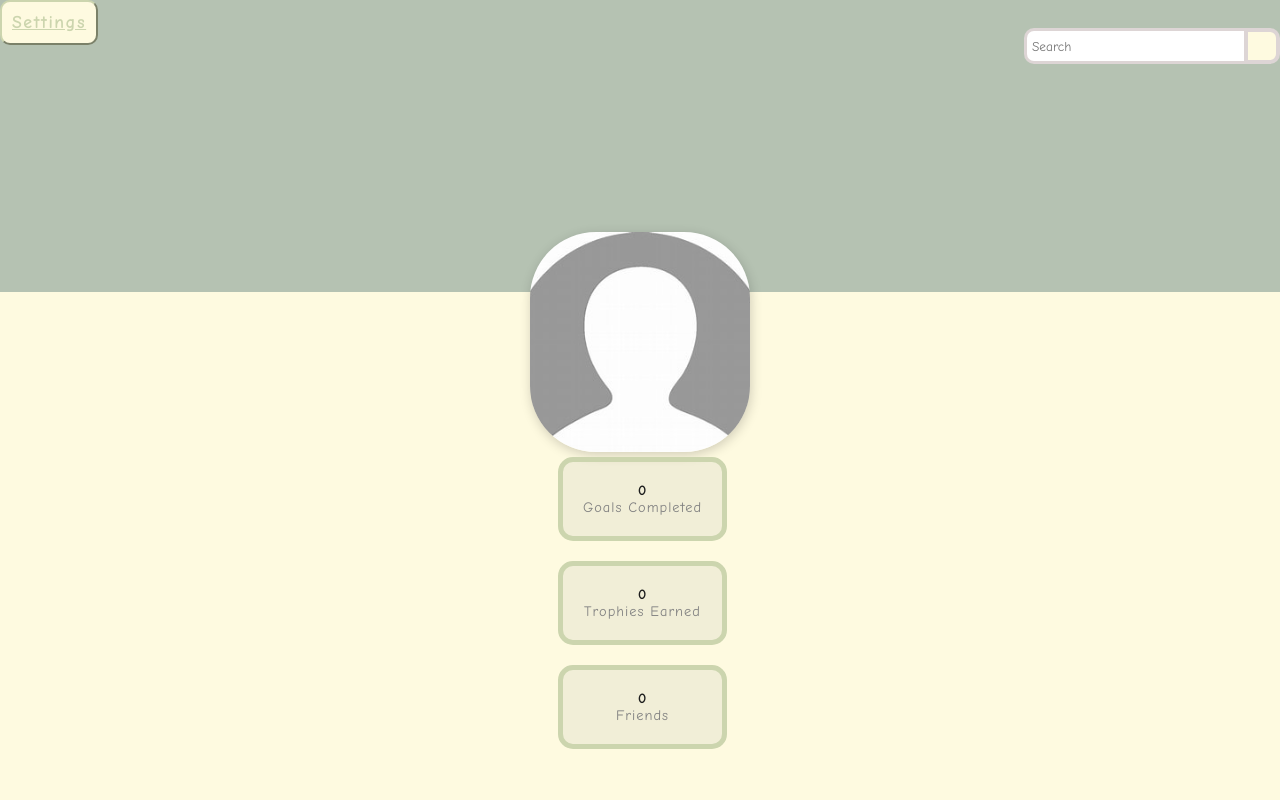
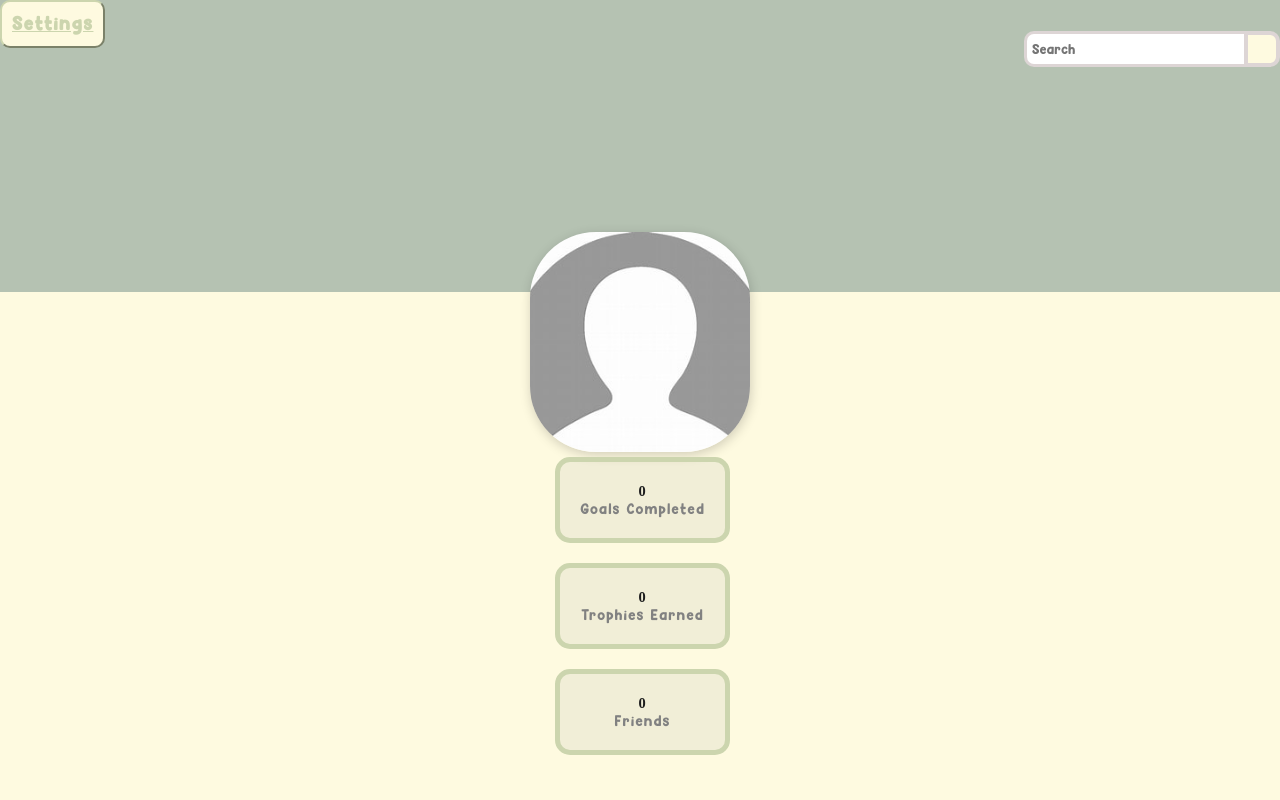
Before and after one commit to mitchja23/startup, a plain HTML site: page Code/home.html in a window 1280 px wide. Shown: the top 800 px of the page. Drawn offline with Linux system fonts and the light colour scheme.

Commit message:
added cutom font pack

```diff
--- a/Code/style.css
+++ b/Code/style.css
@@ -4,9 +4,15 @@
   --primary-color: #B5C2B2;
   --container: #DDD5D5;
 }
+@font-face {
+  font-family: "HeyComic";
+  src: url("HeyComic.otf") format("opentype");
+}
+
+
 
 * {
-  font-family: "Comic Sans MS", "Comic Sans", cursive;
+  font-family: "HeyComic";
   color: var(--color)
 }
 
```
Also changed, not shown: Code/HeyComic.otf (added).
